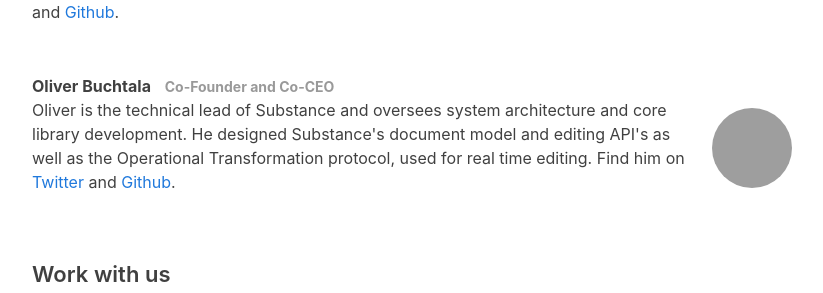
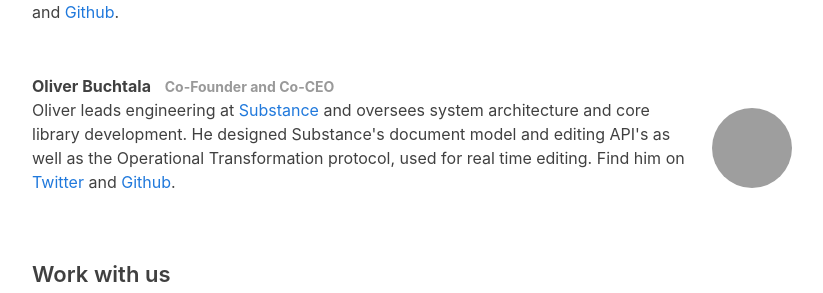
Before and after one commit to substance/substance.github.com, a Jekyll site: the page built from index.html, in a window 1280 px wide and 900 px high, scrolled down 2358 px, cut to the strip 160-453 px from the top of the window. Shown: the whole strip, without its empty margins (223-1046 px from the left). Built offline with Jekyll 4.4.1, drawn with Linux system fonts in a browser that asks for light colours; grey boxes are pictures that could not be loaded.

Commit message:
Update index.html

```diff
--- a/index.html
+++ b/index.html
@@ -131,7 +131,7 @@
       <div class="name">Oliver Buchtala <span class="position small">Co-Founder and Co-CEO</span></div>
       <div class="description">
         <div class="image"><img src="https://avatars3.githubusercontent.com/u/284099?v=3&s=460"></div>
-        Oliver is the technical lead of Substance and oversees system architecture and core library development. He designed Substance's document model and editing API's as well as the Operational Transformation protocol, used for real time editing. Find him on <a href="https://twitter.com/obuchtala">Twitter</a> and <a href="https://github.com/oliver----">Github</a>.
+        Oliver leads engineering at <a href="http://substance.io">Substance</a> and oversees system architecture and core library development. He designed Substance's document model and editing API's as well as the Operational Transformation protocol, used for real time editing. Find him on <a href="https://twitter.com/obuchtala">Twitter</a> and <a href="https://github.com/oliver----">Github</a>.
       </div>
     </div>
   </div>
```
